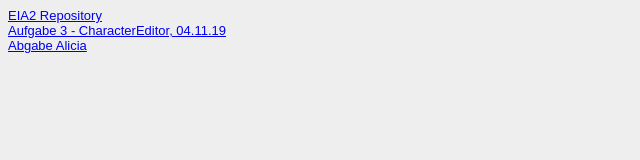
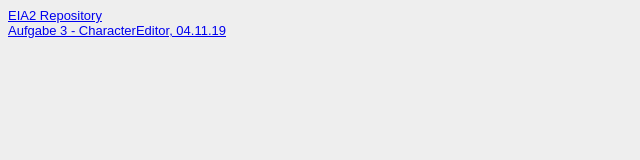
Before and after one commit to hannre/EIA-2-Praktikum, a plain HTML site: page Steckbrief/steckbrief.htm in a window 1280 px wide. Shown: the full height of the page, 0-640 px from the left. Drawn offline with Linux system fonts and the light colour scheme.

Commit message:
rückgängig gmacht

```diff
--- a/Steckbrief/steckbrief.htm
+++ b/Steckbrief/steckbrief.htm
@@ -15,6 +15,6 @@ body {
 	<!-- Hier die Links zu den gelösten Aufgaben einstellen, aktuelle oben, alte stehen lassen! Format: Aufgabenbezeichnung, Datum -->
 	<a href="https://github.com/hannre/EIA-2-Praktikum/" target="_blank">EIA2 Repository</a> <br>
 	<a href="https://hannre.github.io/EIA-2-Praktikum/Aufgaben/L03 Form Elements/L03 CharacterEditor/Aufgabe 3 - CharacterEditor.pdf" target="_blank">Aufgabe 3 - CharacterEditor, 04.11.19</a> <br>
-	<a href="https://aliciaTED.github.io/EIA2/L003/CharacterEditor_Concept_L03.pdf" target="_blank">Abgabe Alicia</a> <br>
+
 </body>
 </html>
```
